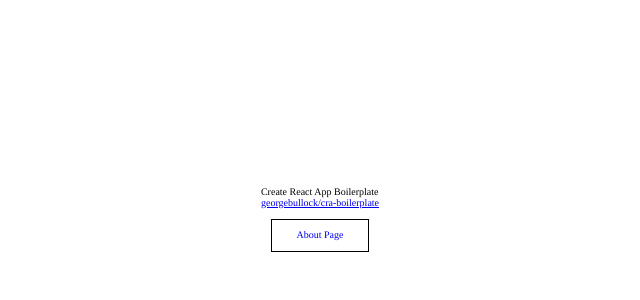
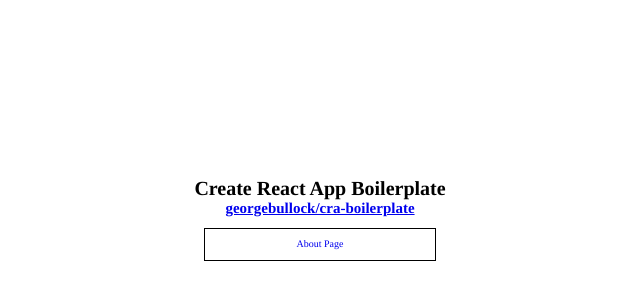
Before and after one commit to georgebullock/create-react-app-boilerplate, a React (Create React App) app: page / in a window 1280 px wide. Shown: the part 176-476 px from the top of the page, without its empty margins (320-960 px from the left). Built offline with nearby package versions, Linux system fonts and the light colour scheme.

Commit message:
Update App component default styles

```diff
--- a/src/App.tsx
+++ b/src/App.tsx
@@ -14,8 +14,9 @@
           height: "100vh",
         }}
       >
-        <header>
-          <p>Create React App Boilerplate</p>
+        <header style={{ textAlign: "center" }}>
+          <h1>Create React App Boilerplate</h1>
+          <h2>
             <a
               href="https://gitlab.com/georgebullock/cra-boilerplate"
               target="_blank"
@@ -23,6 +24,7 @@
             >
               georgebullock/cra-boilerplate
             </a>
+          </h2>
           <div>
             <Routes>
               {ROUTES.map((route) => {
```
Lines whose indentation alone changed are shown as unchanged.
